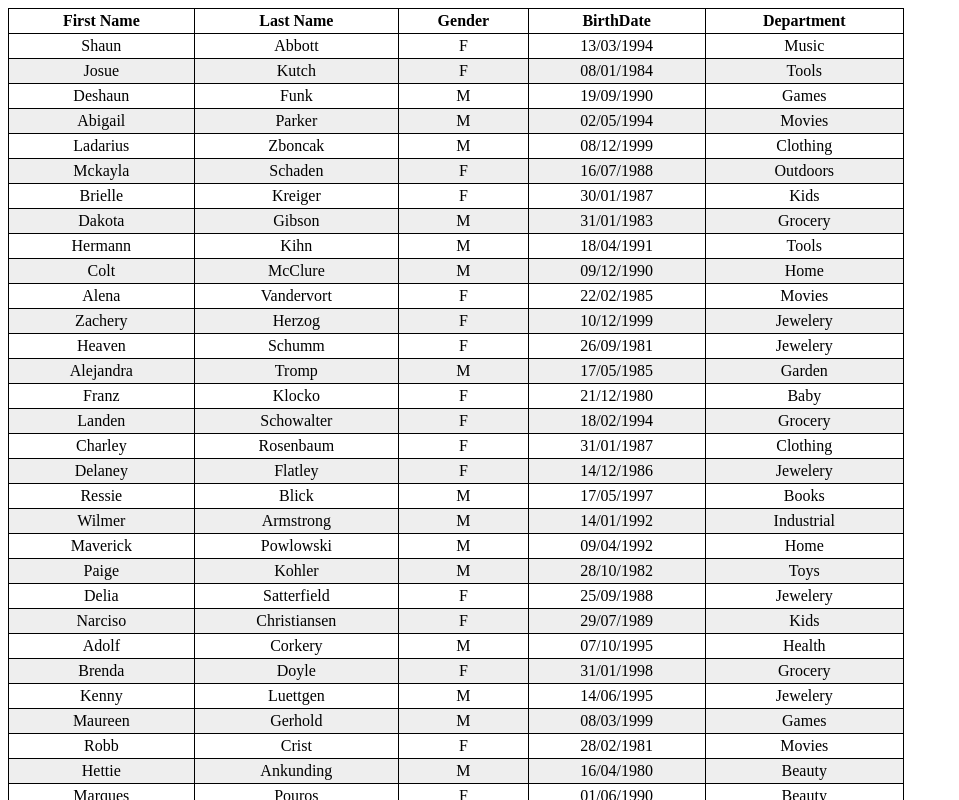
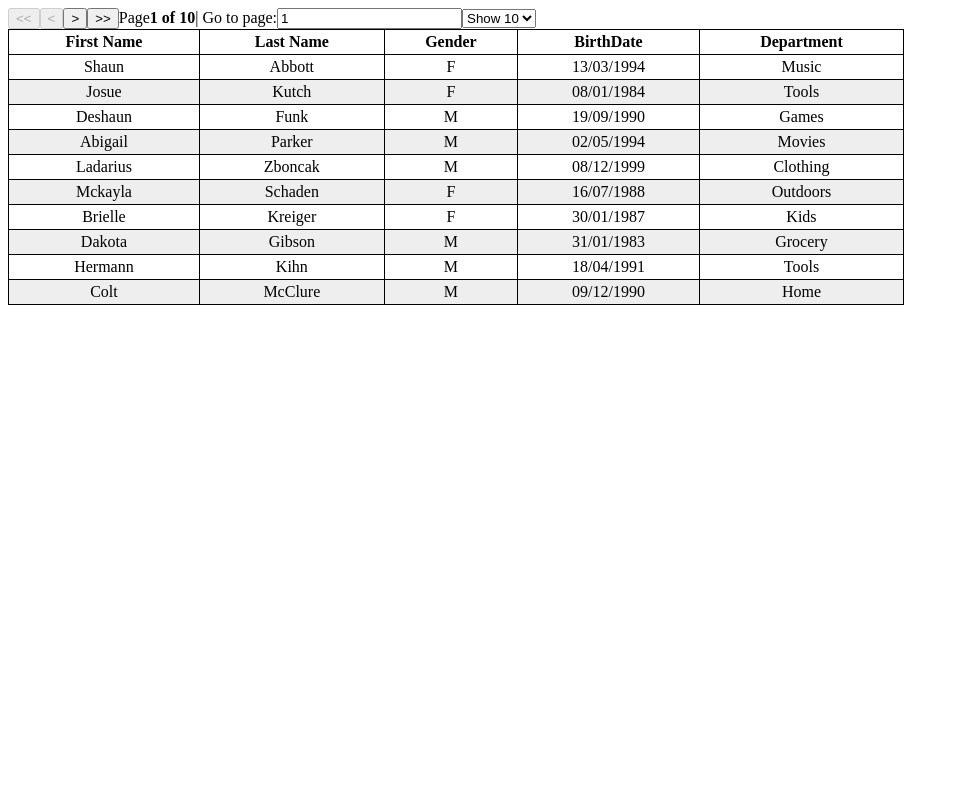
Before and after one commit to maxilukowski/birthday-bash, a React (Create React App) app: page / in a window 1280 px wide. Shown: the top 800 px of the page, without its empty margins (0-959 px from the left). Built offline with nearby package versions, Linux system fonts and the light colour scheme; data requests are answered from the project's data file.

Commit message:
Add pagination template

```diff
--- a/src/components/EmployeeTable/EmployeeTable.js
+++ b/src/components/EmployeeTable/EmployeeTable.js
@@ -1,11 +1,10 @@
 import React, { useMemo } from 'react'
-import { useSortBy, useTable } from 'react-table'
+import { usePagination, useSortBy, useTable } from 'react-table'
 import styled from 'styled-components'
 import tableStructure from './tableStructure'
 
 const EmployeeTable = ({ data }) => {
   const columns = useMemo(() => tableStructure, [])
-  const tableInstance = useTable({ columns, data }, useSortBy)
 
   const {
     getTableProps,
@@ -13,9 +12,67 @@ const EmployeeTable = ({ data }) => {
     headerGroups,
     rows,
     prepareRow,
-  } = tableInstance
+    page,
+    canPreviousPage,
+    canNextPage,
+    pageOptions,
+    pageCount,
+    gotoPage,
+    nextPage,
+    previousPage,
+    setPageSize,
+    state: { pageIndex, pageSize },
+  } = useTable(
+    { columns, data, initialState: { pageIndex: 0 } },
+    useSortBy,
+    usePagination
+  )
 
   return (
+    <>
+      <div>
+        <button onClick={() => gotoPage(0)} disabled={!canPreviousPage}>
+          {'<<'}
+        </button>
+        <button onClick={() => previousPage()} disabled={!canPreviousPage}>
+          {'<'}
+        </button>
+        <button onClick={() => nextPage()} disabled={!canNextPage}>
+          {'>'}
+        </button>
+        <button onClick={() => gotoPage(pageCount - 1)} disabled={!canNextPage}>
+          {'>>'}
+        </button>
+        <span>
+          Page
+          <strong>
+            {pageIndex + 1} of {pageOptions.length}
+          </strong>
+        </span>
+        <span>
+          | Go to page:
+          <input
+            type='number'
+            defaultValue={pageIndex + 1}
+            onChange={(e) => {
+              const page = e.target.value ? Number(e.target.value) - 1 : 0
+              gotoPage(page)
+            }}
+          />
+        </span>
+        <select
+          value={pageSize}
+          onChange={(e) => {
+            setPageSize(Number(e.target.value))
+          }}
+        >
+          {[10, 25, 50].map((pageSize) => (
+            <option key={pageSize} value={pageSize}>
+              Show {pageSize}
+            </option>
+          ))}
+        </select>
+      </div>
       <Table {...getTableProps()}>
         <thead>
           {headerGroups.map((headerGroup) => (
@@ -29,7 +86,7 @@ const EmployeeTable = ({ data }) => {
           ))}
         </thead>
         <tbody {...getTableBodyProps()}>
-        {rows.map((row) => {
+          {page.map((row) => {
             prepareRow(row)
             return (
               <tr {...row.getRowProps()}>
@@ -41,6 +98,7 @@ const EmployeeTable = ({ data }) => {
           })}
         </tbody>
       </Table>
+    </>
   )
 }
 
```
Lines whose indentation alone changed are shown as unchanged.
